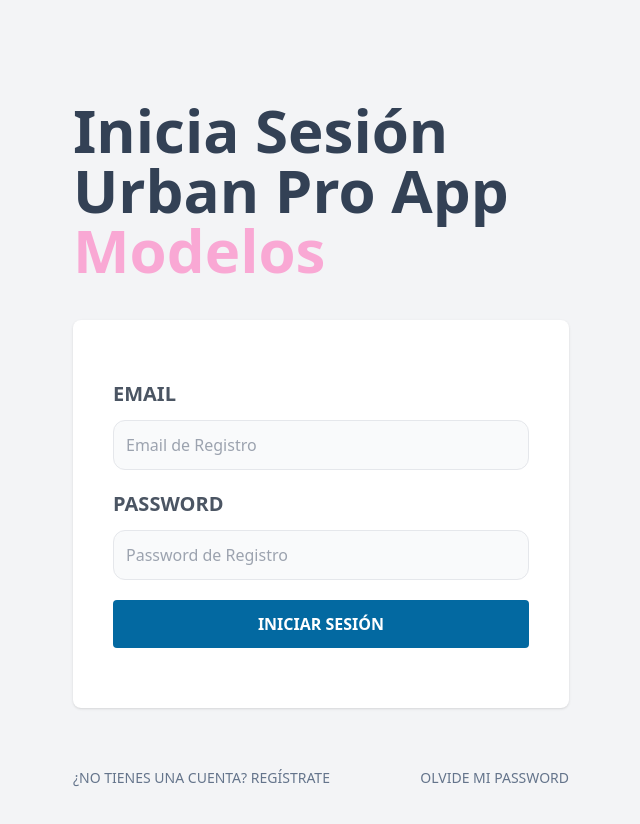
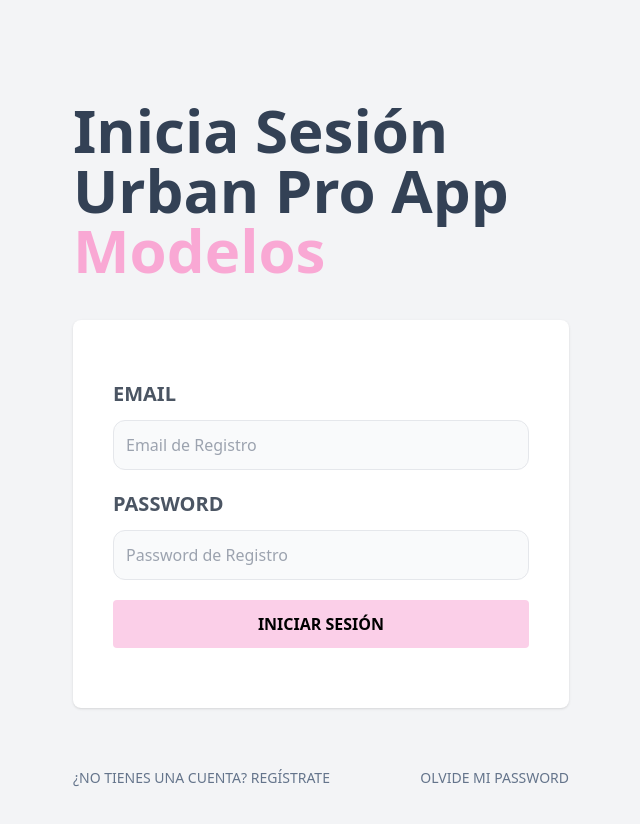
Before and after one commit to Urban-Pro/Urban_Pro_Frontend, a React (Vite) app: page / in a window 1280 px wide. Shown: the top 824 px of the page, without its empty margins (319-959 px from the left). Built offline with nearby package versions, Linux system fonts and the light colour scheme; no server answers.

Commit message:
inicio pink

```diff
--- a/src/paginas/Login.jsx
+++ b/src/paginas/Login.jsx
@@ -87,7 +87,7 @@
             <input
                 type="submit"
                 value="Iniciar Sesión"
-                className="bg-sky-700 mb-5 w-full py-3 text-white uppercase font-bold rounded hover:cursor-pointer hover:bg-sky-800 transition-colors"
+                className="bg-pink-200 mb-5 w-full py-3 text-black uppercase font-bold rounded hover:cursor-pointer hover:bg-pink-200 transition-colors"
             />
 
         </form>
```
